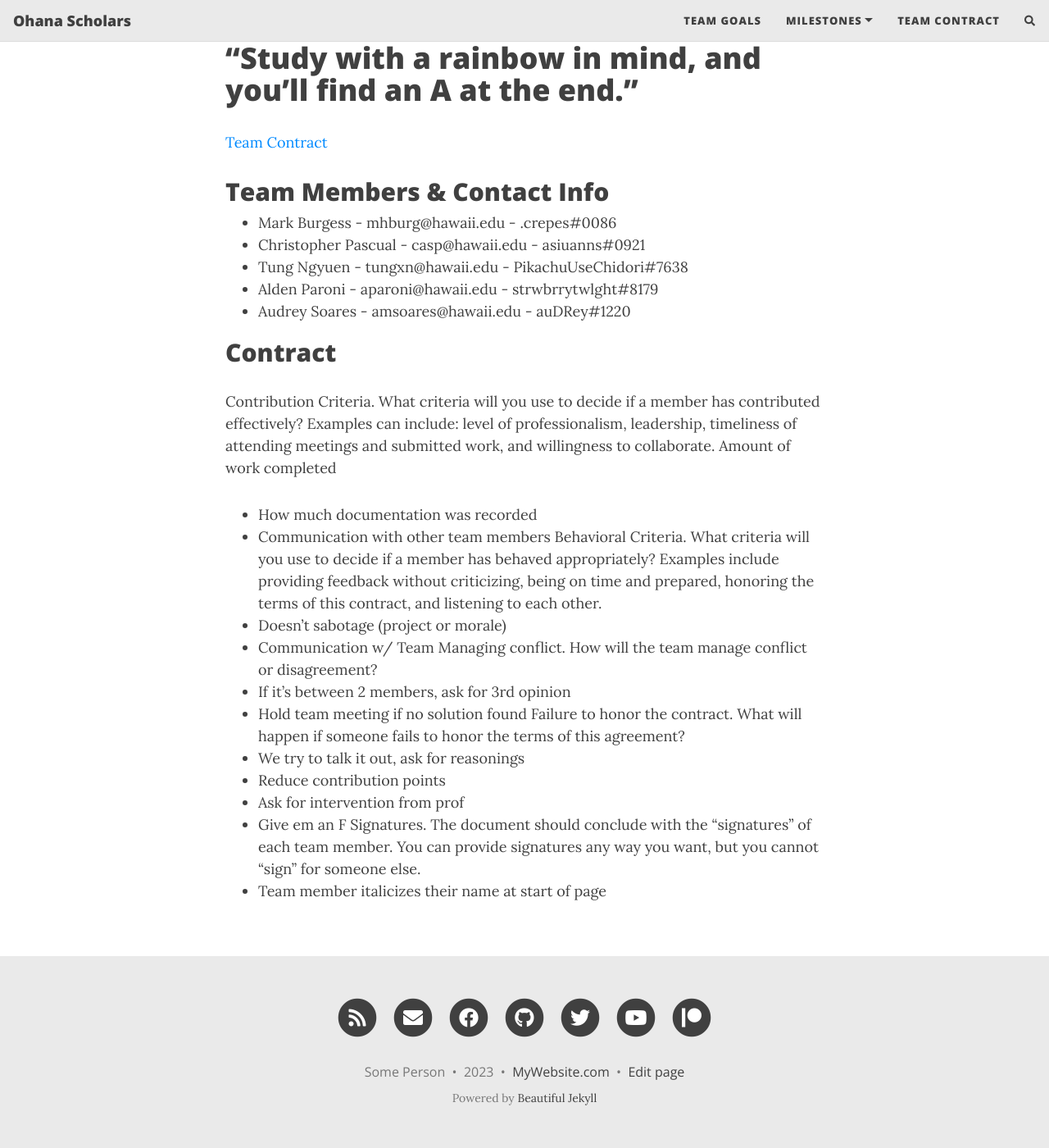
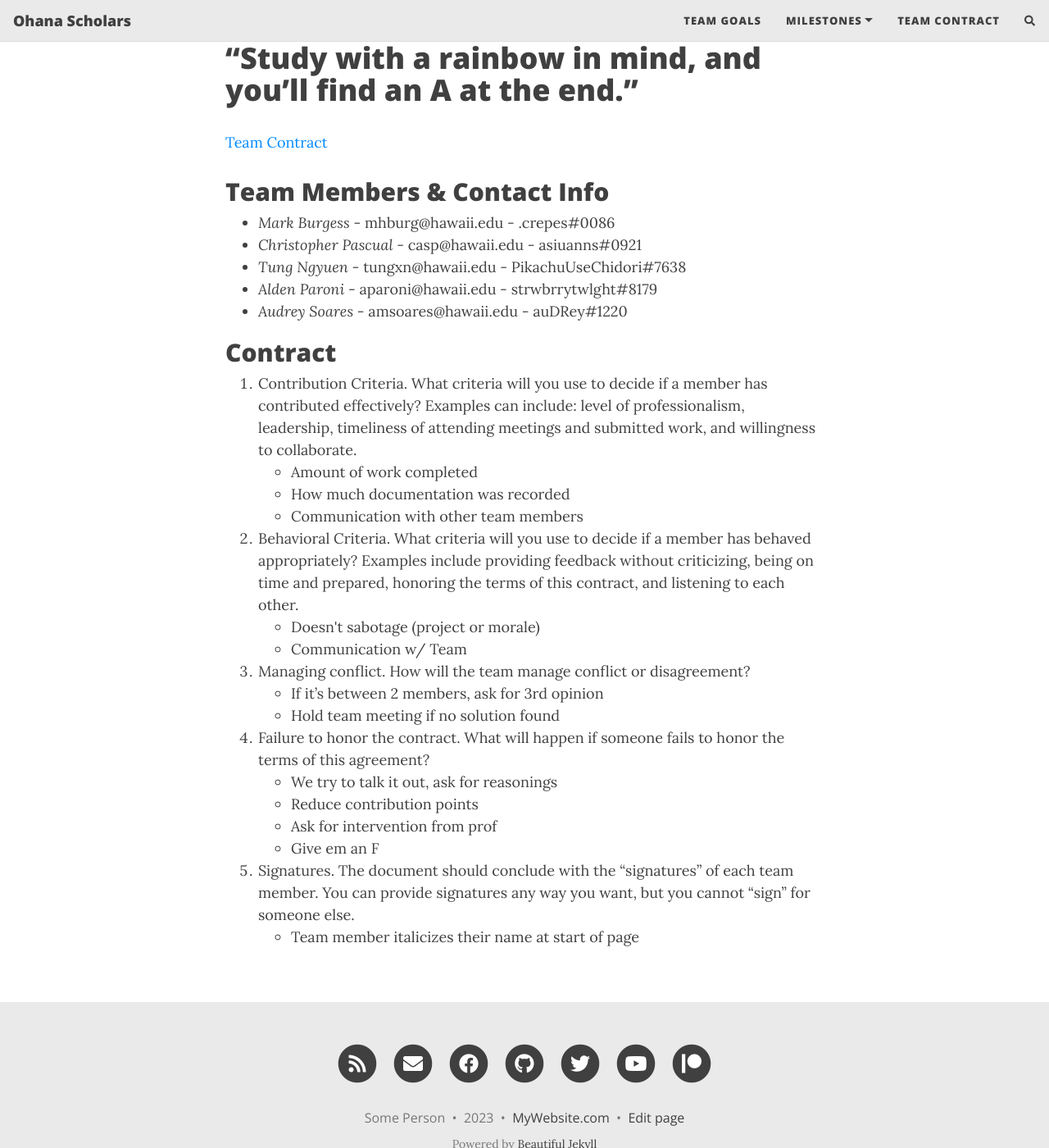
Before and after one commit to ohana-scholars/ohana-scholars.github.io, a Jekyll site: the page built from contract.md, in a window 1280 px wide and 1400 px high, scrolled down 273 px. Shown: the whole window at 82% size. Built offline with Jekyll 4.4.1, drawn with Linux system fonts in a browser that asks for light colours; nearby versions of some CDN libraries; comment, search, counter and statistics services are not loaded.

Commit message:
updated contract

```diff
--- a/contract.md
+++ b/contract.md
@@ -9,28 +9,50 @@ subtitle: Guidelines to follow
 [Team Contract](https://docs.google.com/document/d/1oX4d5HIBrm2Wsi5FQ2IpwNagkXJaMhHEUpm8CkWCZwE/edit)
 
 ## Team Members & Contact Info
-- Mark Burgess - mhburg@hawaii.edu - .crepes#0086
-- Christopher Pascual - casp@hawaii.edu - asiuanns#0921
-- Tung Ngyuen - tungxn@hawaii.edu - PikachuUseChidori#7638
-- Alden Paroni - aparoni@hawaii.edu - strwbrrytwlght#8179
-- Audrey Soares - amsoares@hawaii.edu - auDRey#1220
+- *Mark Burgess* - mhburg@hawaii.edu - .crepes#0086
+- *Christopher Pascual* - casp@hawaii.edu - asiuanns#0921
+- *Tung Ngyuen* - tungxn@hawaii.edu - PikachuUseChidori#7638
+- *Alden Paroni* - aparoni@hawaii.edu - strwbrrytwlght#8179
+- *Audrey Soares* - amsoares@hawaii.edu - auDRey#1220
 
 ## Contract
 
-Contribution Criteria. What criteria will you use to decide if a member has contributed effectively? Examples can include: level of professionalism, leadership, timeliness of attending meetings and submitted work, and willingness to collaborate.
-Amount of work completed
- - How much documentation was recorded
- - Communication with other team members
-Behavioral Criteria. What criteria will you use to decide if a member has behaved appropriately? Examples include providing feedback without criticizing, being on time and prepared, honoring the terms of this contract, and listening to each other.
- - Doesn’t sabotage (project or morale)
- - Communication w/ Team
-Managing conflict. How will the team manage conflict or disagreement?
- - If it’s between 2 members, ask for 3rd opinion
- - Hold team meeting if no solution found
-Failure to honor the contract. What will happen if someone fails to honor the terms of this agreement?
- - We try to talk it out, ask for reasonings
- - Reduce contribution points
- - Ask for intervention from prof
- - Give em an F
-Signatures. The document should conclude with the “signatures” of each team member. You can provide signatures any way you want, but you cannot “sign” for someone else.
- - Team member italicizes their name at start of page
+<ol>
+    <li>
+        Contribution Criteria. What criteria will you use to decide if a member has contributed effectively? Examples can include: level of professionalism, leadership, timeliness of attending meetings and submitted work, and willingness to collaborate.
+        <ul>
+            <li>Amount of work completed</li>
+            <li>How much documentation was recorded</li>
+            <li>Communication with other team members</li>
+        </ul>
+    </li>
+    <li>
+        Behavioral Criteria. What criteria will you use to decide if a member has behaved appropriately? Examples include providing feedback without criticizing, being on time and prepared, honoring the terms of this contract, and listening to each other.
+        <ul>
+            <li>Doesn't sabotage (project or morale)</li>
+            <li>Communication w/ Team</li>
+        </ul>
+    </li>
+    <li>
+        Managing conflict. How will the team manage conflict or disagreement?
+        <ul>
+            <li>If it’s between 2 members, ask for 3rd opinion</li>
+            <li>Hold team meeting if no solution found</li>
+        </ul>
+    </li>
+    <li>
+        Failure to honor the contract. What will happen if someone fails to honor the terms of this agreement?
+        <ul>
+            <li>We try to talk it out, ask for reasonings</li>
+            <li>Reduce contribution points</li>
+            <li>Ask for intervention from prof</li>
+            <li>Give em an F</li>
+        </ul>
+    </li>
+    <li>
+        Signatures. The document should conclude with the “signatures” of each team member. You can provide signatures any way you want, but you cannot “sign” for someone else.
+        <ul>
+            <li>Team member italicizes their name at start of page</li>
+        </ul>
+    </li>
+</ol>
```
